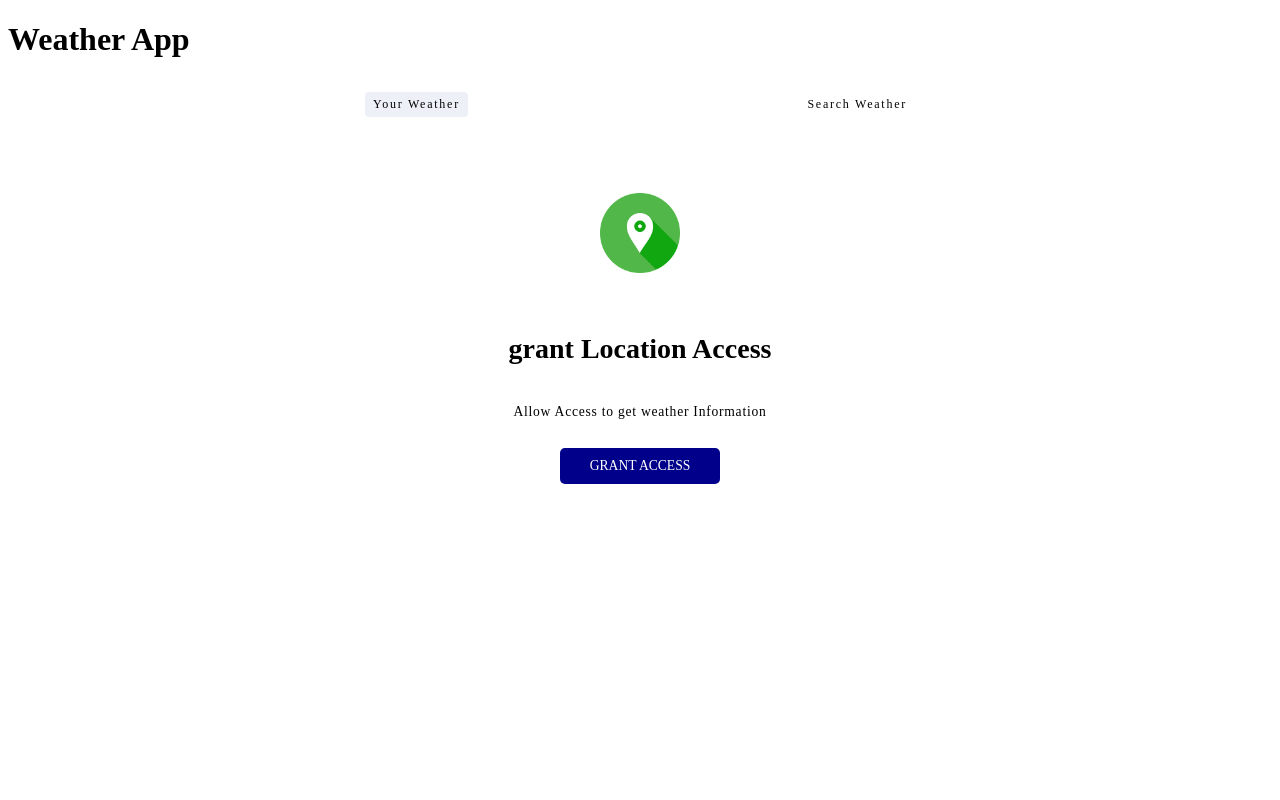
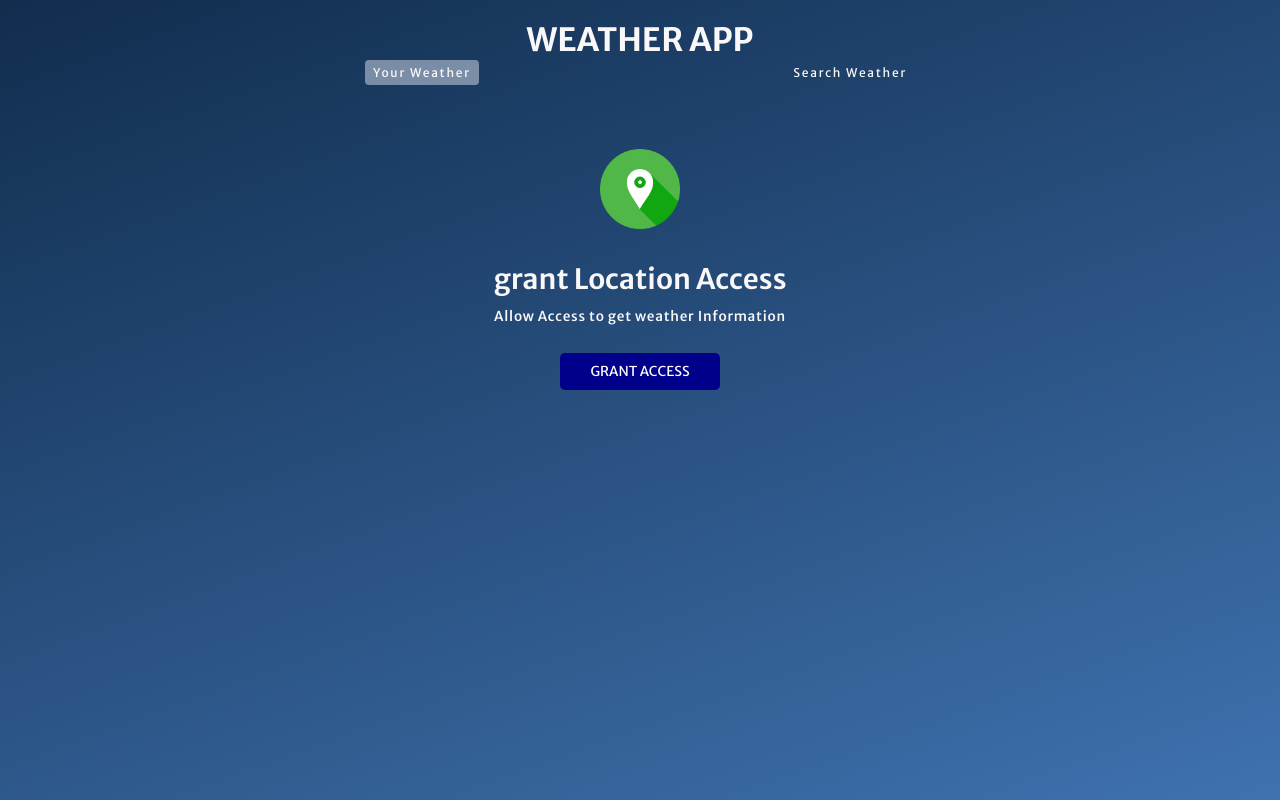
Before and after one commit to chahatjl/WeatherApp, a plain HTML site: page index.html in a window 1280 px wide. Drawn offline with Linux system fonts and the light colour scheme.

Commit message:
Adding Css properties

```diff
--- a/index.html
+++ b/index.html
@@ -5,6 +5,10 @@
     <meta http-equiv="X-UA-Compatible" content="IE=edge">
     <meta name="viewport" content="width=device-width, initial-scale=1.0">
     <title>Document</title>
+    <link rel="preconnect" href="https://fonts.googleapis.com" />
+    <link rel="preconnect" href="https://fonts.gstatic.com" crossorigin />
+    <link href="https://fonts.googleapis.com/css2?family=Merriweather+Sans:wght@300;400;500;600;700&display=swap"
+    rel="stylesheet" />
     <link rel="stylesheet" href="style.css">
 </head>
 <body>
--- a/style.css
+++ b/style.css
@@ -1,7 +1,29 @@
-*,*::before,*::after
-{
+*,*::before,*::after {
+    margin: 0;
+    padding: 0;
     box-sizing: border-box;
-    font-family: 'Merriweather Sans','sans-serif';
+    font-family: 'Merriweather Sans', sans-serif;
+}
+
+
+.wrapper{
+    width:100vw;
+    height:100vh;
+    color: var(--colorLight2);
+    background-image: linear-gradient(160deg, #112d4e 0%, #3f72af 100%);;
+}
+
+h1 {
+    text-align: center;
+    text-transform:uppercase;
+    padding-top: 20px;
+}
+
+:root {
+    --colorDark1: #112D4E;
+    --colorDark2: #3F72AF;
+    --colorLight1: #DBE2EF;
+    --colorLight2: #F9F7F7;
 }
 .tab.current-tab {
     background-color:rgba(219, 226, 239, 0.5);
```
